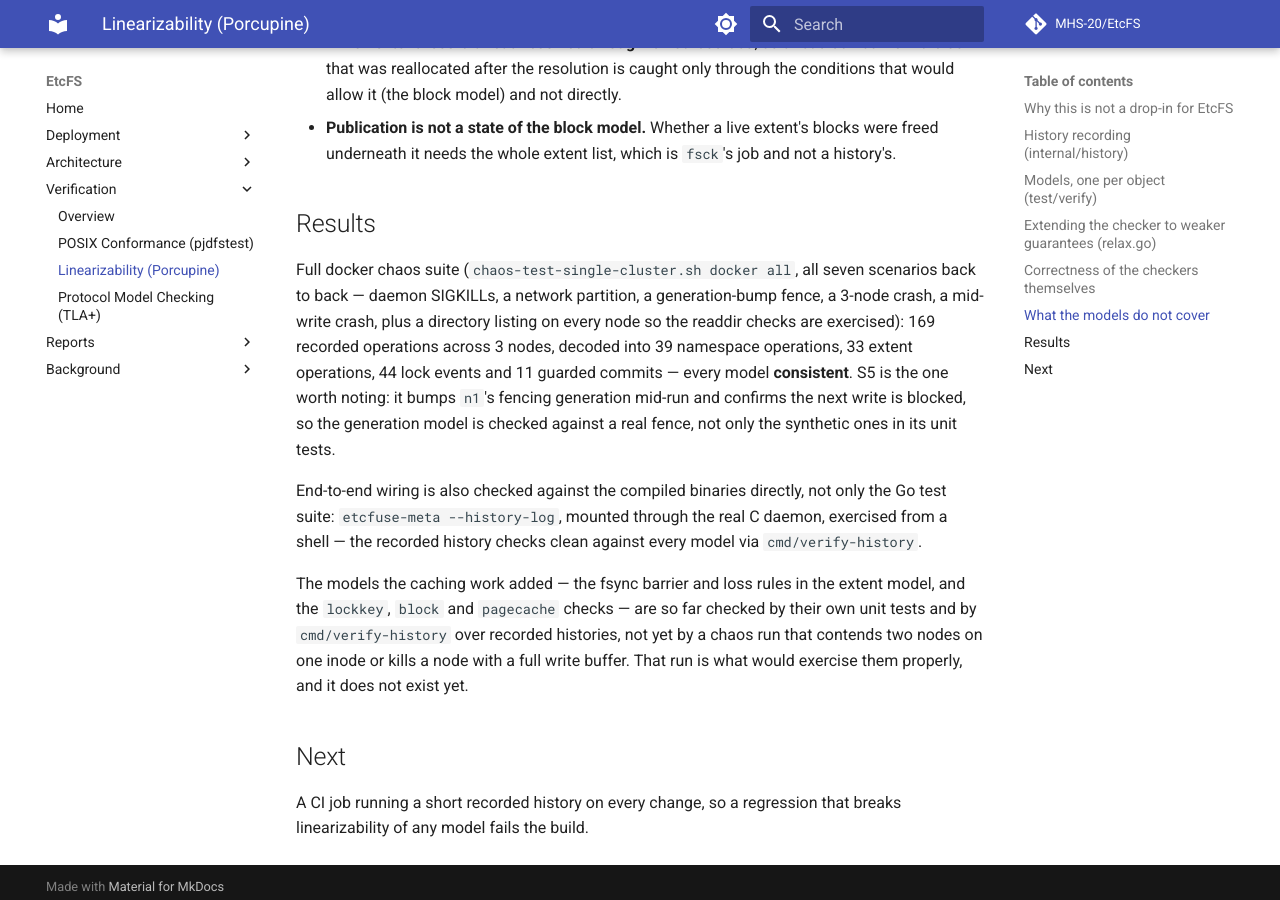
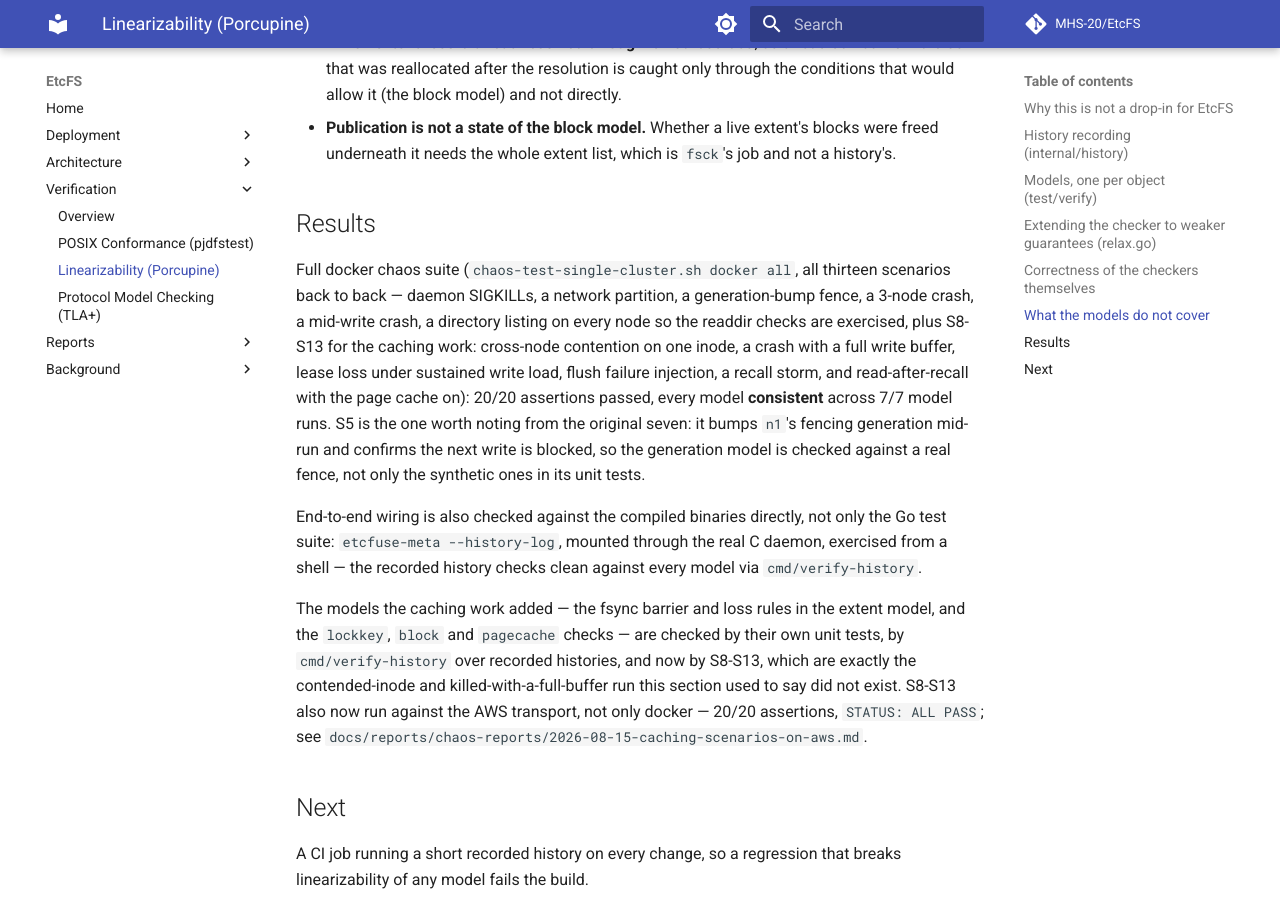
Before and after one commit to etcfs/etcfs-docs, an MkDocs documentation site: the page built from docs/verification/porcupine.md, in a window 1280 px wide and 900 px high, scrolled down 6817 px. Built offline with MkDocs 1.6.1 and Material for MkDocs 9.7.7, drawn with Linux system fonts in a browser that asks for light colours; comment, search, counter and statistics services are not loaded.

Commit message:
test(chaos): ported S8-S13 caching scenarios to the aws transport

```diff
--- a/docs/verification/porcupine.md
+++ b/docs/verification/porcupine.md
@@ -318,15 +318,18 @@ system:
 
 ## Results
 
-Full docker chaos suite (`chaos-test-single-cluster.sh docker all`, all seven
-scenarios back to back — daemon SIGKILLs, a network partition, a
-generation-bump fence, a 3-node crash, a mid-write crash, plus a directory
-listing on every node so the readdir checks are exercised): 169 recorded
-operations across 3 nodes, decoded into 39 namespace operations, 33 extent
-operations, 44 lock events and 11 guarded commits — every model
-**consistent**. S5 is the one worth noting: it bumps `n1`'s fencing generation
-mid-run and confirms the next write is blocked, so the generation model is
-checked against a real fence, not only the synthetic ones in its unit tests.
+Full docker chaos suite (`chaos-test-single-cluster.sh docker all`, all
+thirteen scenarios back to back — daemon SIGKILLs, a network partition, a
+generation-bump fence, a 3-node crash, a mid-write crash, a directory listing
+on every node so the readdir checks are exercised, plus S8-S13 for the
+caching work: cross-node contention on one inode, a crash with a full write
+buffer, lease loss under sustained write load, flush failure injection, a
+recall storm, and read-after-recall with the page cache on): 20/20
+assertions passed, every model **consistent** across 7/7 model runs. S5 is
+the one worth noting from the original seven: it bumps `n1`'s fencing
+generation mid-run and confirms the next write is blocked, so the generation
+model is checked against a real fence, not only the synthetic ones in its
+unit tests.
 
 End-to-end wiring is also checked against the compiled binaries directly, not
 only the Go test suite: `etcfuse-meta --history-log`, mounted through the real
@@ -334,11 +337,12 @@ C daemon, exercised from a shell — the recorded history checks clean against
 every model via `cmd/verify-history`.
 
 The models the caching work added — the fsync barrier and loss rules in the
-extent model, and the `lockkey`, `block` and `pagecache` checks — are so far
-checked by their own unit tests and by `cmd/verify-history` over recorded
-histories, not yet by a chaos run that contends two nodes on one inode or kills
-a node with a full write buffer. That run is what would exercise them properly,
-and it does not exist yet.
+extent model, and the `lockkey`, `block` and `pagecache` checks — are checked
+by their own unit tests, by `cmd/verify-history` over recorded histories, and
+now by S8-S13, which are exactly the contended-inode and killed-with-a-full-buffer
+run this section used to say did not exist. S8-S13 also now run against the
+AWS transport, not only docker — 20/20 assertions, `STATUS: ALL PASS`; see
+`docs/reports/chaos-reports/2026-08-15-caching-scenarios-on-aws.md`.
 
 ## Next
 
```
Also changed, not shown: docs/architecture/fuse/fuse-cache-management.md (+1 -1 lines), docs/reports/chaos-reports/2026-08-15-caching-scenarios-on-aws.md (added, +86 -0 lines), docs/verification/index.md (+8 -4 lines).
